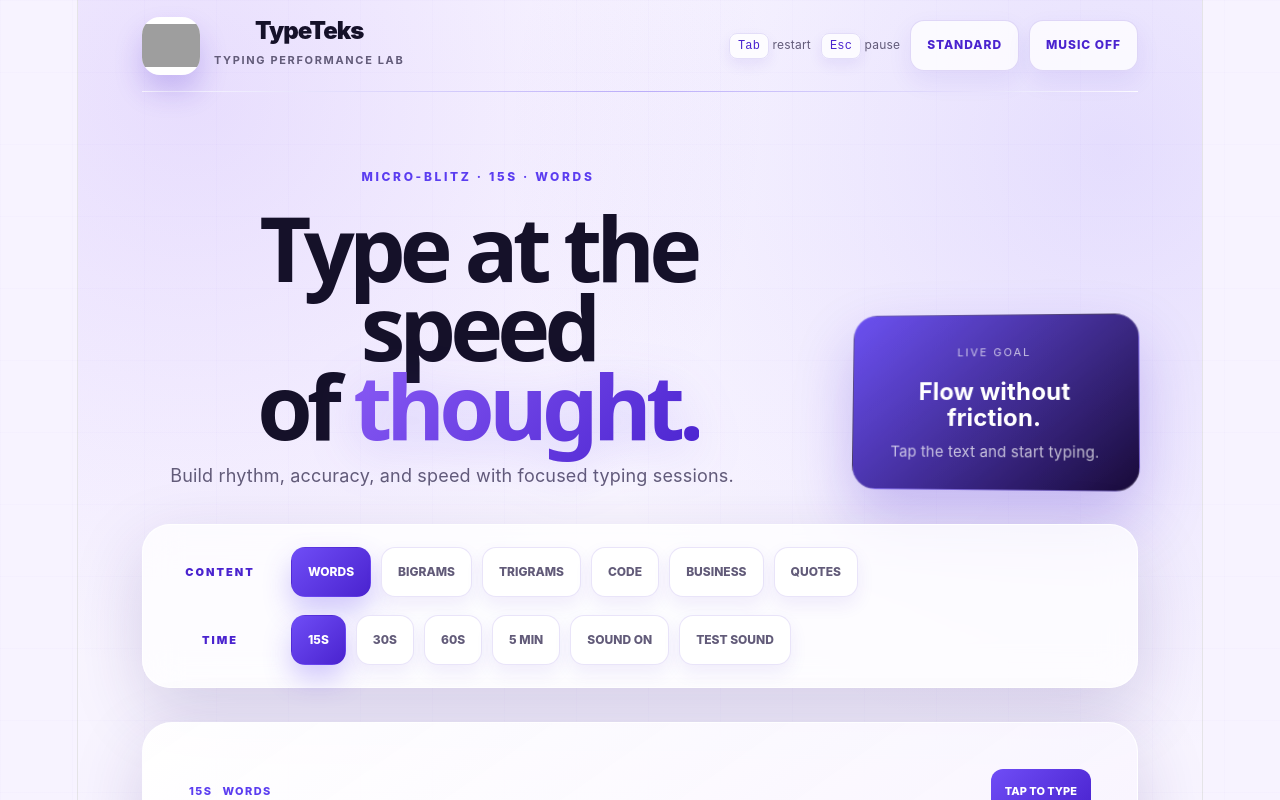
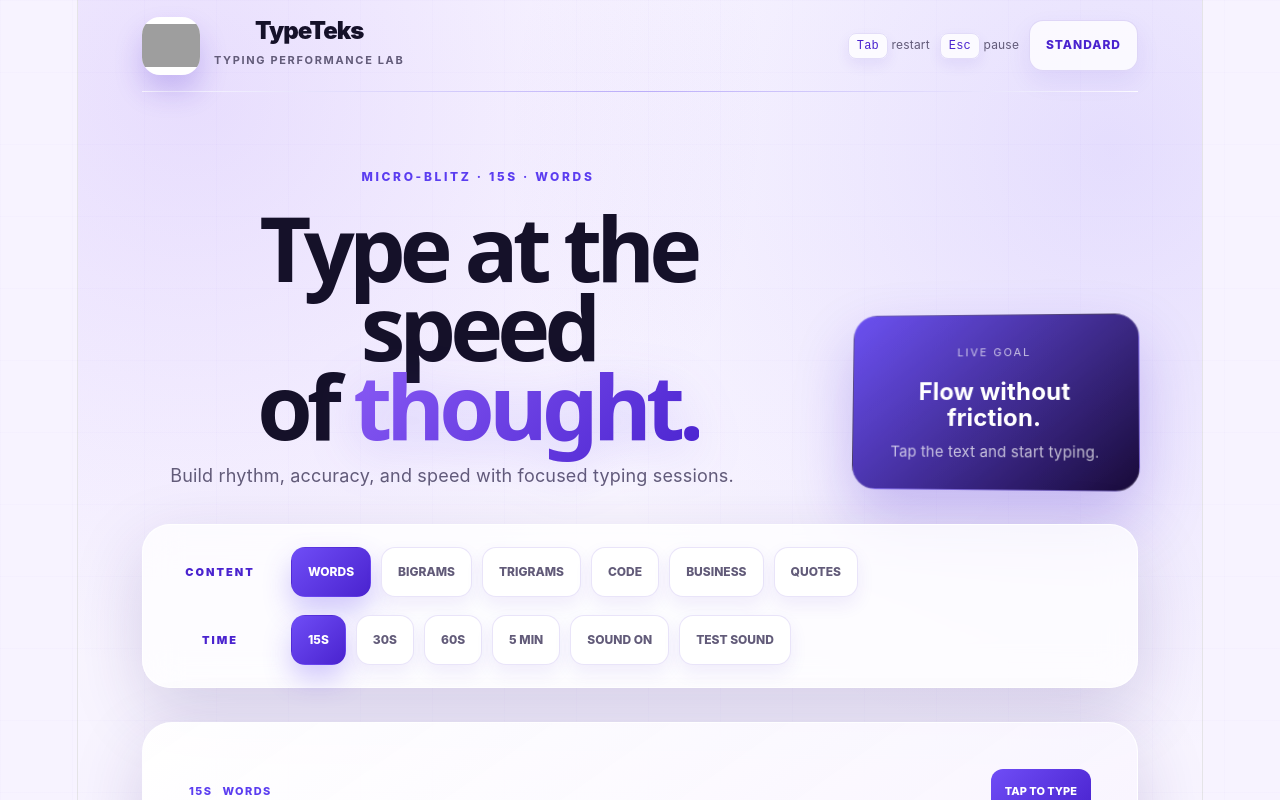
Before and after one commit to mohdaffan54511-cmyk/TeksType, a React (Vite) app: page / in a window 1280 px wide. Shown: the top 800 px of the page. Built offline with nearby package versions, Linux system fonts and the light colour scheme; grey boxes are pictures that could not be loaded.

Commit message:
Remove music toggle and related state management
Removed background music functionality and related UI elements.

```diff
--- a/src/App.jsx
+++ b/src/App.jsx
@@ -1,7 +1,6 @@
 import { useCallback, useEffect, useMemo, useRef, useState } from "react";
 
 import logo from "../TeksType.png";
-const bgMusic = "/bg-music.mp3";
 
 const WORDS = {
   words: [
@@ -224,7 +223,6 @@ export default function App() {
   const [maxStreak, setMaxStreak] = useState(0);
 
   const [soundOn, setSoundOn] = useState(true);
-  const [musicOn, setMusicOn] = useState(false);
   const [noBackspace, setNoBackspace] = useState(false);
   const [activePage, setActivePage] = useState(null);
 
@@ -280,30 +278,6 @@ export default function App() {
       appRef.current?.focus();
     }
   }, []);
-
-  const toggleMusic = useCallback(async () => {
-    if (!musicRef.current) {
-      const audio = new Audio(bgMusic);
-      audio.loop = true;
-      audio.preload = "auto";
-      audio.volume = 0.16;
-      musicRef.current = audio;
-    }
-
-    if (musicOn) {
-      musicRef.current.pause();
-      setMusicOn(false);
-      return;
-    }
-
-    try {
-      await musicRef.current.play();
-      setMusicOn(true);
-    } catch (error) {
-      console.error("Music could not start:", error);
-      setMusicOn(false);
-    }
-  }, [musicOn]);
 
   const finishTest = useCallback(() => {
     if (finishedRef.current) return;
@@ -613,13 +587,6 @@ export default function App() {
             {noBackspace ? "NO BACKSPACE" : "STANDARD"}
           </button>
 
-          <button
-            className={`settings-btn music-btn ${musicOn ? "is-on" : ""}`}
-            type="button"
-            onClick={toggleMusic}
-          >
-            {musicOn ? "MUSIC ON" : "MUSIC OFF"}
-          </button>
         </div>
       </header>
 
@@ -986,11 +953,6 @@ kbd {
   border-color: var(--purple-500);
 }
 
-.music-btn.is-on {
-  color: var(--white);
-  background: linear-gradient(135deg, var(--purple-600), var(--purple-700));
-  border-color: transparent;
-}
 
 .hero {
   padding: 72px 0 34px;
```
